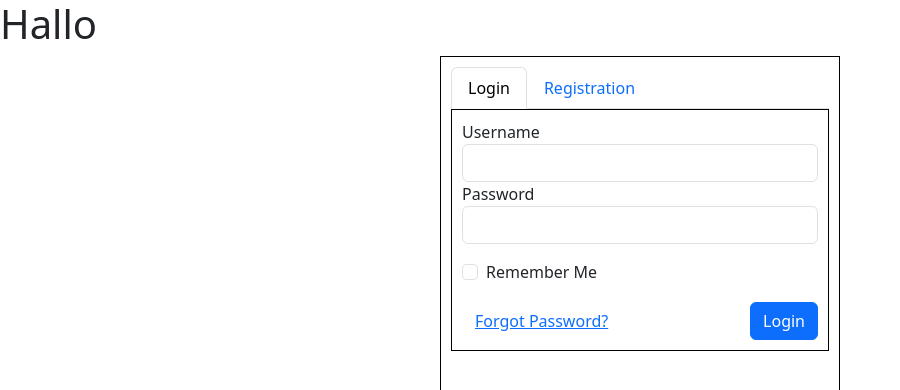
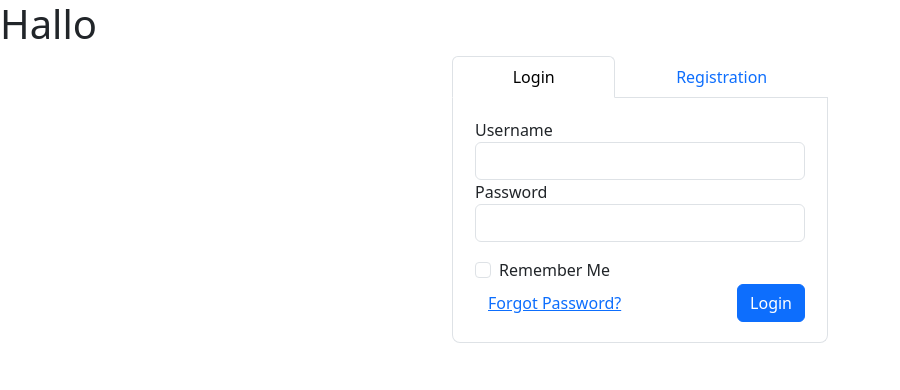
Before and after one commit to SaneManiacMG/Portfolio-Frontend-Angular16, an Angular app: page /authentication in a window 1280 px wide. Shown: the top 390 px of the page, without its empty margins (0-900 px from the left). Built offline with nearby package versions, Linux system fonts and the light colour scheme.

Commit message:
Removed global styles from styles.css Added styling to auth component

```diff
--- a/src/app/authentication/authentication.component.css
+++ b/src/app/authentication/authentication.component.css
@@ -3,4 +3,23 @@ div.container {
   justify-content: center;
   width: 400px;
   height: 460px;
+  border-radius: 15px;
 }
+
+div.tab-pane {
+  border-radius: 0 0 8px 8px;
+  border-left: 1px solid #dee2e6;
+  border-right: 1px solid #dee2e6;
+  border-bottom: 1px solid #dee2e6;
+  padding: 20px 10px;
+}
+
+ul.nav.nav-tabs {
+  display: flex;
+  justify-content: space-between;
+  text-align: center;
+}
+
+ul.nav.nav-tabs li {
+  flex-grow: 1;
+}
--- a/src/app/authentication/login/login.component.html
+++ b/src/app/authentication/login/login.component.html
@@ -13,7 +13,6 @@
             <input type="checkbox" class="form-check-input" id="rememberMe">
             <label for="rememberMe" class="form-check-label">Remember Me</label>
         </div>
-        <pre></pre>
         <div class="btn-container">
             <a href="#" class="btn btn-link">Forgot Password?</a>
             <input type="submit" class="btn btn-primary" value="Login">
--- a/src/styles.css
+++ b/src/styles.css
@@ -4,9 +4,4 @@
 
 @import "~bootstrap/dist/css/bootstrap.min.css";
 
-div.container {
-  border: black 1px solid;
-  padding: 10px;
-}
-
 /* other styles */
```
